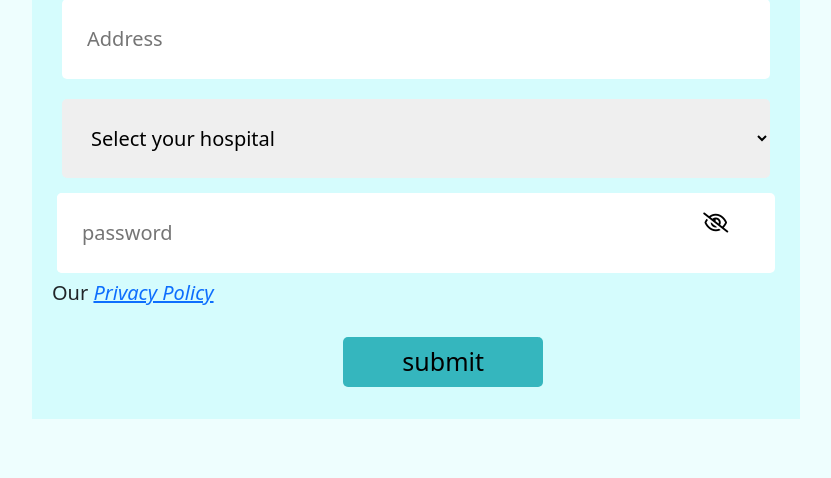
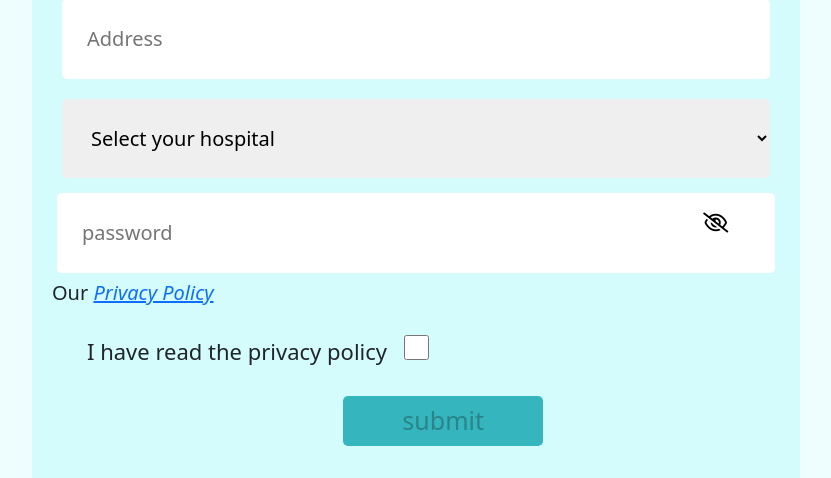
Before and after one commit to Sylvia-Rwenyo/e-Tiba, a PHP site: page /register.php in a window 1280 px wide. Shown: the part 792-1270 px from the top of the page, without its empty margins (224-1055 px from the left). Before the commit the page ends 1211 px from the top, so only its background shows below. Run offline with PHP 8.4, Linux system fonts and the light colour scheme; data comes from the database, SQL or seed files in the repository; some libraries are stand-ins or nearby versions.

Commit message:
Privacy policy checkbox

```diff
--- a/register.php
+++ b/register.php
@@ -140,7 +140,11 @@
                 <label class="pswd-warning"><i class="fa fa-check"></i>Does not include spaces</label>
             </div>
             <p>Our <a href="privacy-policy.php"><i>Privacy Policy</i></a></p>
-            <input type="submit" value="submit" name="register" class="pos-btn"/>
+            <label class="check-box-container">I have read the privacy policy
+                <input type="checkbox" id="checkbox"/>
+                <span class="checkmark"></span>
+            </label>
+            <input type="submit" value="submit" name="register" class="pos-btn" id="submit-btn" disabled/>
         </form>
     <?php
     }
@@ -289,5 +293,12 @@ document.getElementById('reg-form').onsubmit = (event) => {
     sessionStorage.setItem("institution", institution);
 };
 
+const privacy_checkbox = document.getElementById('checkbox');
+const submit_btn = document.getElementById('submit-btn');
+
+const toggleBtnState = function(event){
+    submit_btn.disabled = !event.target.checked;
+}
+privacy_checkbox.addEventListener('change', toggleBtnState)
 </script>
 </html>
--- a/style.css
+++ b/style.css
@@ -407,6 +407,28 @@
         height: 3em;
         font-size: 0.75em;
     }
+}
+.check-box-container{
+    display: block;
+    position: relative;
+    padding-left: 35px;
+    margin-bottom: 12px;
+    cursor: pointer;
+    font-size: 22px;
+    -webkit-user-select: none;
+    -moz-user-select: none;
+    user-select: none;
+}
+.check-box-container input{
+    cursor: pointer;
+    height: 25px;
+    width: 25px;
+}
+.checkmark{
+    top: 0;
+    left: 0;
+    height: 25px;
+    width: 25px;
 }
 /* registration page */
 
```
Also changed, not shown: add-doctor.php (+13 -0 lines), add-patient.php (+13 -0 lines), independent-reg-doc.php (+12 -0 lines), reg-partner.php (+10 -0 lines).
